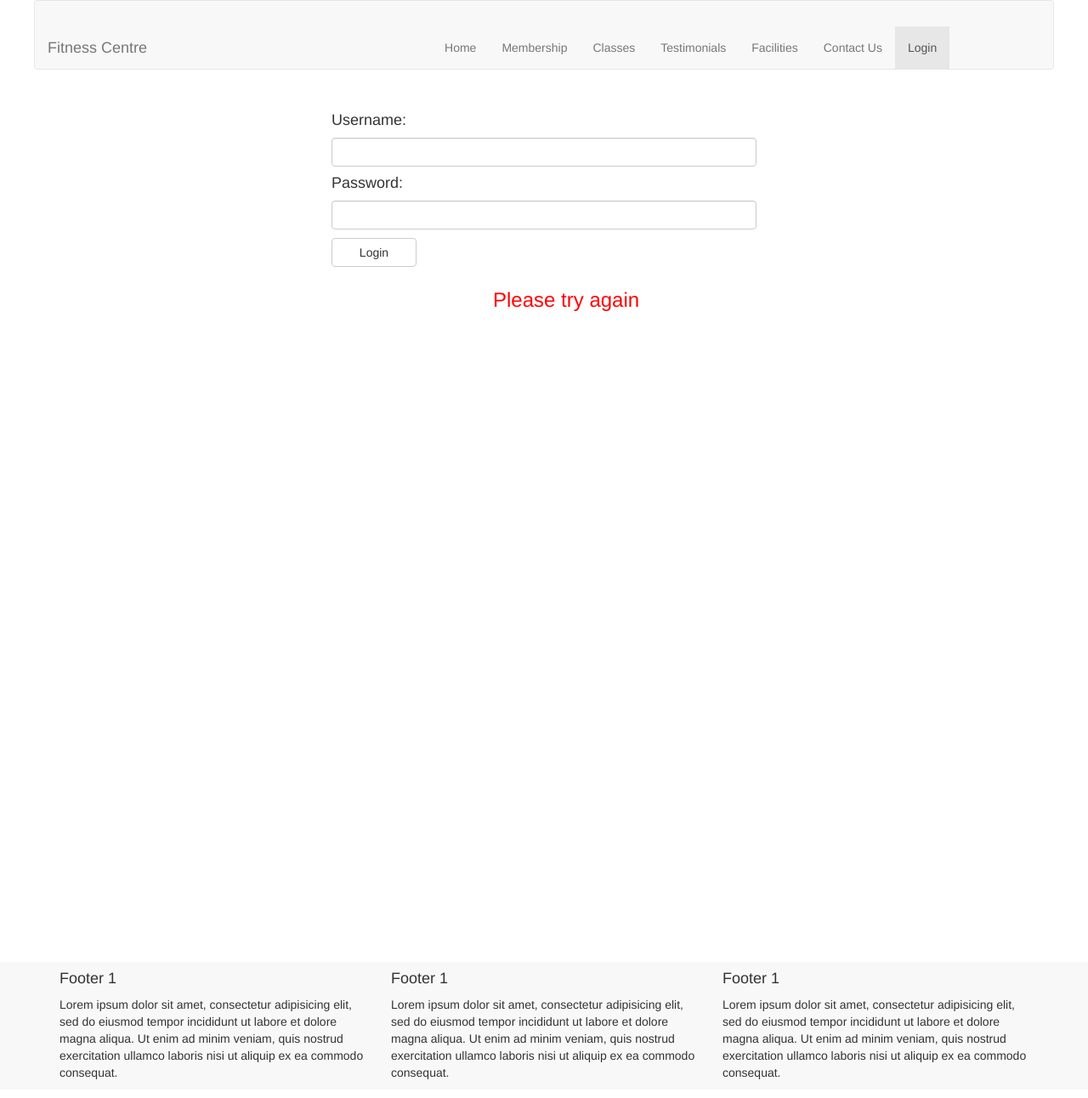
After one commit to emmetdel/PHP_Fitness, a PHP site: page /PHP_Fitness/login.php in a window 1280 px wide. The commit adds this page. Shown: the whole page at 85% size. Run offline with PHP 8.4, Linux system fonts and the light colour scheme; some libraries are stand-ins or nearby versions.

Commit message:
added login-form

```diff
--- a/public/css/style.css
+++ b/public/css/style.css
@@ -96,3 +96,22 @@ footer p{
   margin-right: 10px;
   width: 50px;
 }
+
+.login-form{
+
+  width: 500px;
+  margin: auto;
+  margin-top: 50px;
+}
+
+.butt{
+  margin-top: 10px;
+  width: 100px;
+}
+
+.error1{
+  position: fixed;
+  left: 580px;
+  top: 320px;
+  color: red;
+}
--- /dev/null
+++ b/public/login.php
@@ -0,0 +1,92 @@
+<!DOCTYPE html>
+<html>
+  <head>
+    <meta charset="utf-8">
+    <title>Testimonials Page</title>
+    <link rel="stylesheet" href="css/bootstrap.css" media="screen"  charset="utf-8">
+    <link rel="stylesheet" href="css/style.css" media="screen"  charset="utf-8">
+  </head>
+  <body>
+    <nav class="navbar navbar-default">
+<div class="container-fluid">
+
+  <div class="navbar-header">
+    <button type="button" class="navbar-toggle collapsed" data-toggle="collapse" data-target="#bs-example-navbar-collapse-1" aria-expanded="false">
+      <span class="sr-only">Toggle navigation</span>
+      <span class="icon-bar"></span>
+      <span class="icon-bar"></span>
+      <span class="icon-bar"></span>
+    </button>
+    <a class="navbar-brand" href="#">Fitness Centre</a>
+  </div>
+
+  <div class="collapse navbar-collapse" id="bs-example-navbar-collapse-1">
+    <ul class="nav navbar-nav">
+      <li><a href="#">Home</a></li>
+      <li><a href="#">Membership</a></li>
+      <li><a href="#">Classes</a></li>
+      <li><a href="#">Testimonials</a></li>
+      <li><a href="#">Facilities</a></li>
+      <li><a href="#">Contact Us</a></li>
+      <li  class="active"><a href="/group_website/admin/admin-feature-box.php">Login</a></li>
+    </ul>
+  </div>
+</nav>
+<div class="container page">
+
+  <?php
+    $cookieName = "myCookie";
+    $username = "admin";
+    $password = "admin";
+    $hoursCookieExists = 36;
+    $dashboardURL = "http://localhost/PHP_Fitness/admin/admin-bookings.php";
+
+    if( isset($_POST['pw']) and $_POST['pw'] == $password and isset($_POST['un']) and $_POST['un'] == $username )
+    {
+    	$cval = $hoursCookieExists > 0 ? (time() + ($hoursCookieExists * 60 * 60)) : '';
+    	setcookie($cookieName,'good',$cval);
+    	header("Location: $dashboardURL");
+    	exit;
+    }else {
+      echo "<div class=\"error1\">";
+      echo "<h3>Please try again</h3>";
+      echo "</div>";
+
+    }
+  ?>
+
+<form role="form" method="POST" action="<?php echo($_SERVER['PHP_SELF']) ?>">
+  <div class="form-group login-form">
+    <h4>Username: </h4><input type="text" name="un" value="" class = "form-control">
+    <h4>Password: </h4><input type="password" name="pw" value="" class = "form-control">
+    <input type="submit" name="login" value="Login" class="btn btn-default butt">
+  </div>
+</form>
+
+</div>
+    <footer>
+      <div class="container">
+        <div class="col-md-4">
+          <h4>Footer 1</h4>
+            <p>Lorem ipsum dolor sit amet, consectetur adipisicing elit, sed do eiusmod tempor incididunt ut labore et dolore magna aliqua. Ut enim ad minim veniam, quis nostrud exercitation ullamco laboris nisi ut aliquip ex ea commodo consequat.
+            </p>
+        </div>
+        <div class="col-md-4">
+          <h4>Footer 1</h4>
+          <p>Lorem ipsum dolor sit amet, consectetur adipisicing elit, sed do eiusmod tempor incididunt ut labore et dolore magna aliqua. Ut enim ad minim veniam, quis nostrud exercitation ullamco laboris nisi ut aliquip ex ea commodo consequat.
+          </p>
+        </div>
+        <div class="col-md-4">
+          <h4>Footer 1</h4>
+          <p>Lorem ipsum dolor sit amet, consectetur adipisicing elit, sed do eiusmod tempor incididunt ut labore et dolore magna aliqua. Ut enim ad minim veniam, quis nostrud exercitation ullamco laboris nisi ut aliquip ex ea commodo consequat.
+          </p>
+        </div>
+      </div>
+    </footer>
+  </div>
+
+</div>
+
+    <script type="text/javascript" src="javascript/bootstrap.js"></script>
+  </body>
+</html>
```
